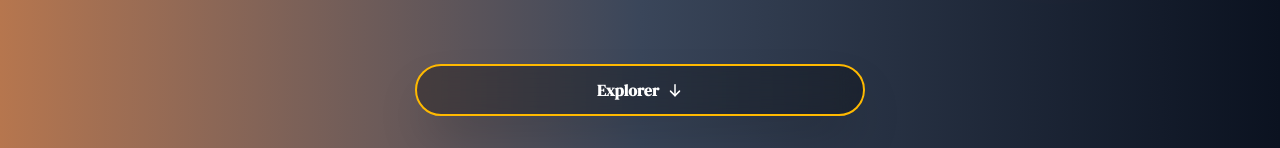
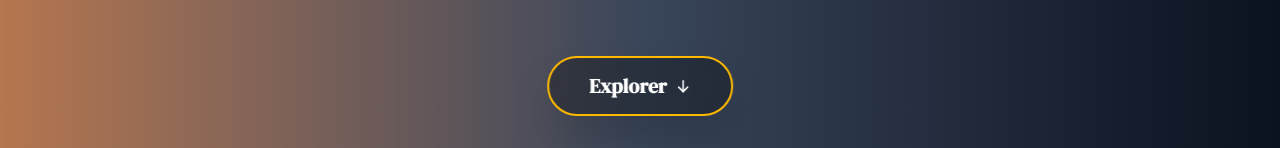
Before and after one commit to teizred/portfolio, a React (Vite) app: page / in a window 1280 px wide. Shown: the part 652-800 px from the top of the page. Built offline with nearby package versions, Linux system fonts and the light colour scheme.

Commit message:
style: Adjust hero section button's padding, font size, and width properties.

```diff
--- a/src/components/sections/Hero.tsx
+++ b/src/components/sections/Hero.tsx
@@ -210,7 +210,7 @@ export default function Hero() {
                     animate={{ opacity: navVisible ? 0 : 1, y: navVisible ? 20 : 0, pointerEvents: navVisible ? 'none' : 'auto' }}
                     transition={{ duration: 0.4 }}
                     onClick={() => document.getElementById('about')?.scrollIntoView({ behavior: 'smooth' })}
-                    className="group fixed bottom-6 md:bottom-8 left-1/2 -translate-x-1/2 py-3 cursor-pointer rounded-full border-2 border-amber-400 backdrop-blur-md bg-black/30 z-50 font-dm-serif font-bold text-white shadow-2xl hover:bg-amber-400/10 transition-colors w-[90%] max-w-[320px] md:max-w-[450px] flex justify-center items-center gap-2"
+                    className="group fixed bottom-6 md:bottom-8 left-1/2 -translate-x-1/2 border-2 border-amber-400 text-white font-bold font-dm-serif text-xl px-10 py-3.5 rounded-full backdrop-blur-md bg-black/30 z-50 shadow-2xl hover:bg-amber-400/10 transition-colors flex items-center justify-center gap-2 cursor-pointer"
                 >
                     Explorer
                     <span className="group-hover:translate-y-1 transition-transform duration-300">
--- a/src/index.css
+++ b/src/index.css
@@ -3,6 +3,14 @@
 
 html {
   scroll-behavior: smooth;
+}
+
+* {
+  scroll-behavior: smooth;
+}
+
+section[id] {
+  scroll-margin-top: 5rem;
 }
 
 @theme {
```
Also changed, not shown: src/App.tsx (indentation only).
